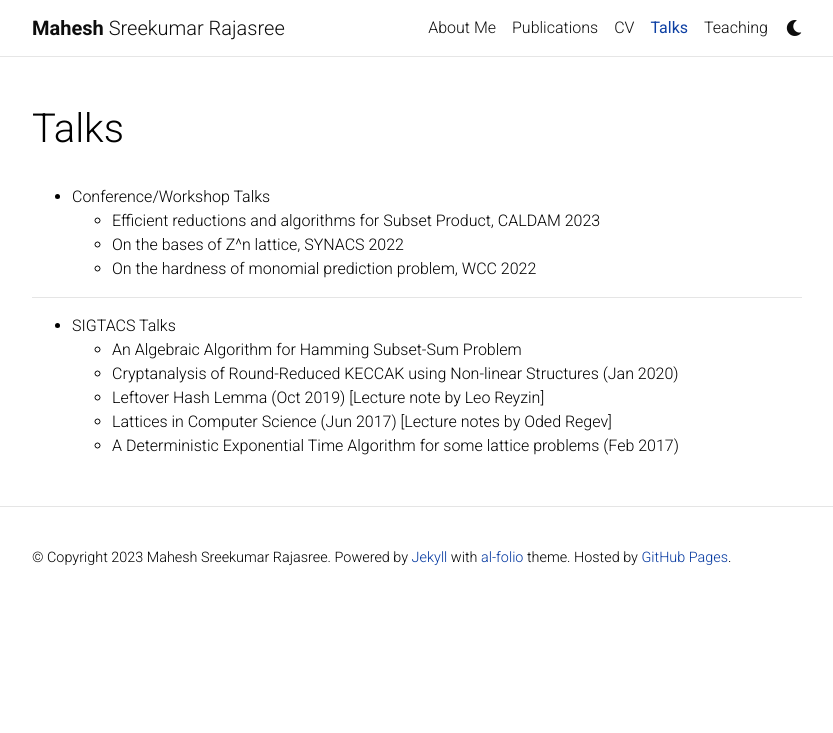
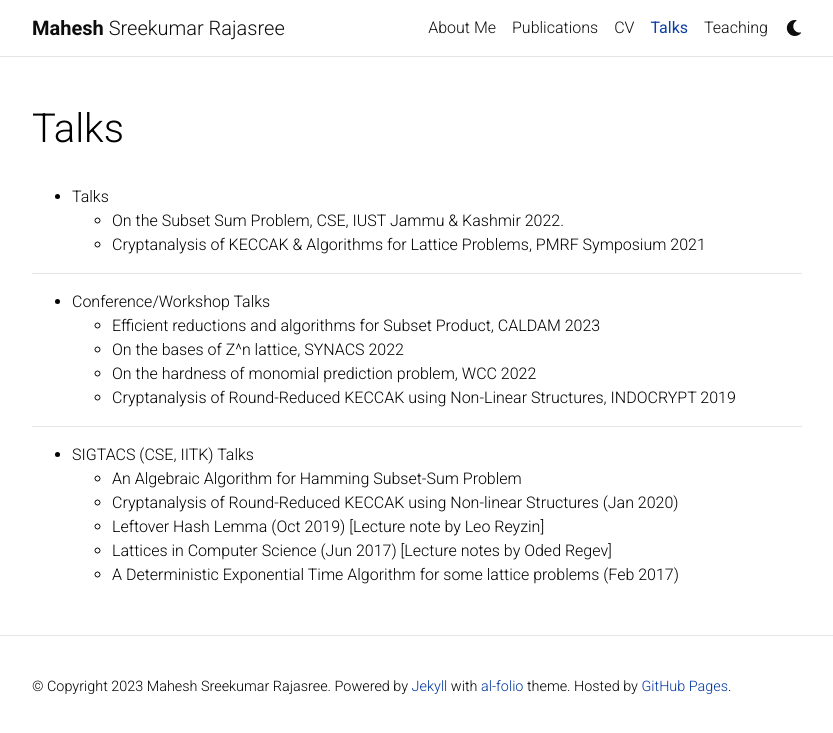
Before and after one commit to Mahe94/mahe94.github.io, a Jekyll site: the page built from _pages/talks.md, in a window 1280 px wide. Shown: the top 733 px of the page, without its empty margins (223-1056 px from the left). Built offline with Jekyll 4.4.1, drawn with Linux system fonts in a browser that asks for light colours; comment, search, counter and statistics services are not loaded; a style sheet for code colours, icons or effects is not loaded.

Commit message:
Update talks.md

```diff
--- a/_pages/talks.md
+++ b/_pages/talks.md
@@ -8,14 +8,22 @@ nav: true
 nav_order: 4
 ---
 
+* Talks
+    * On the Subset Sum Problem, CSE, IUST Jammu & Kashmir 2022.
+    * Cryptanalysis of KECCAK & Algorithms for Lattice Problems, PMRF Symposium 2021
+
+
+---
+
 * Conference/Workshop Talks
     * Efficient reductions and algorithms for Subset Product, CALDAM 2023
 	* On the bases of Z^n lattice, SYNACS 2022
 	* On the hardness of monomial prediction problem, WCC 2022
+    * Cryptanalysis of Round-Reduced KECCAK using Non-Linear Structures, INDOCRYPT 2019
 
 ---
 
-* SIGTACS Talks
+* SIGTACS (CSE, IITK) Talks
     * An Algebraic Algorithm for Hamming Subset-Sum Problem
     * Cryptanalysis of Round-Reduced KECCAK using Non-linear Structures (Jan 2020)
     * Leftover Hash Lemma (Oct 2019) [Lecture note by Leo Reyzin]
```
